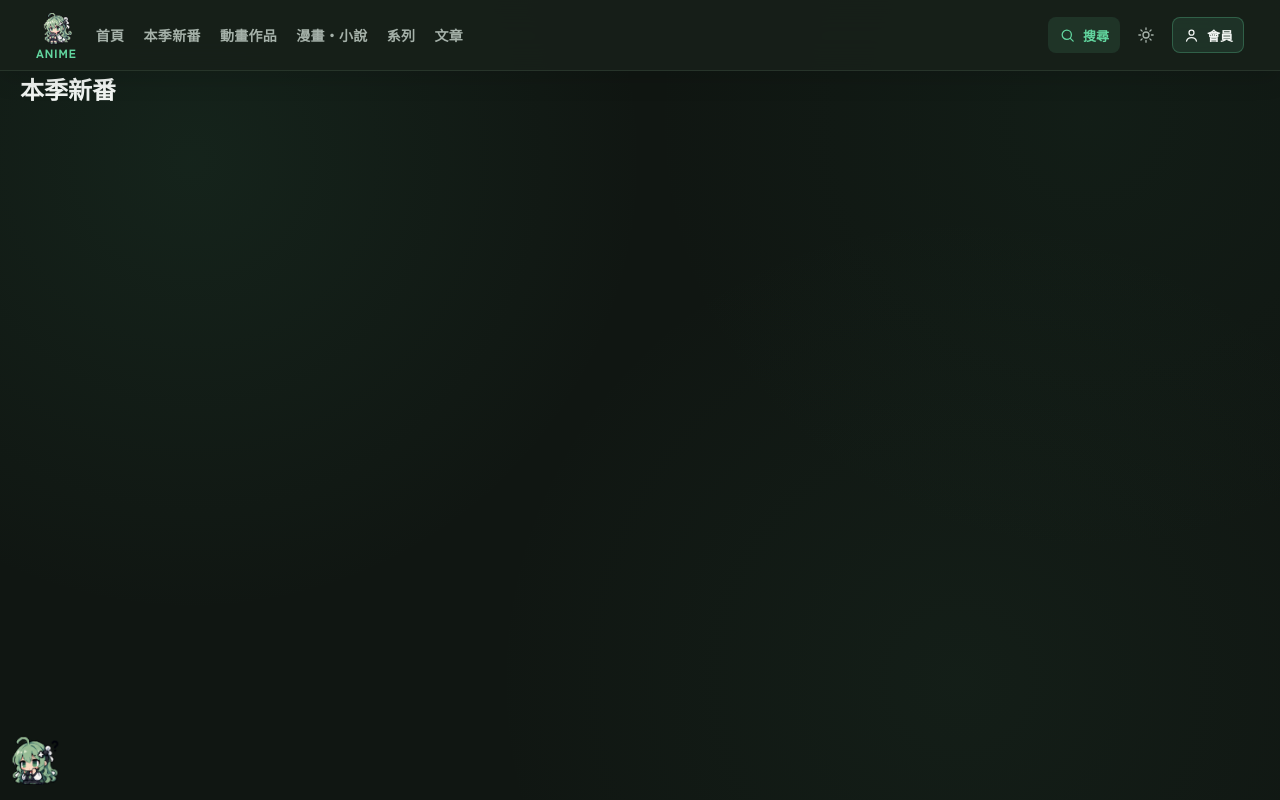
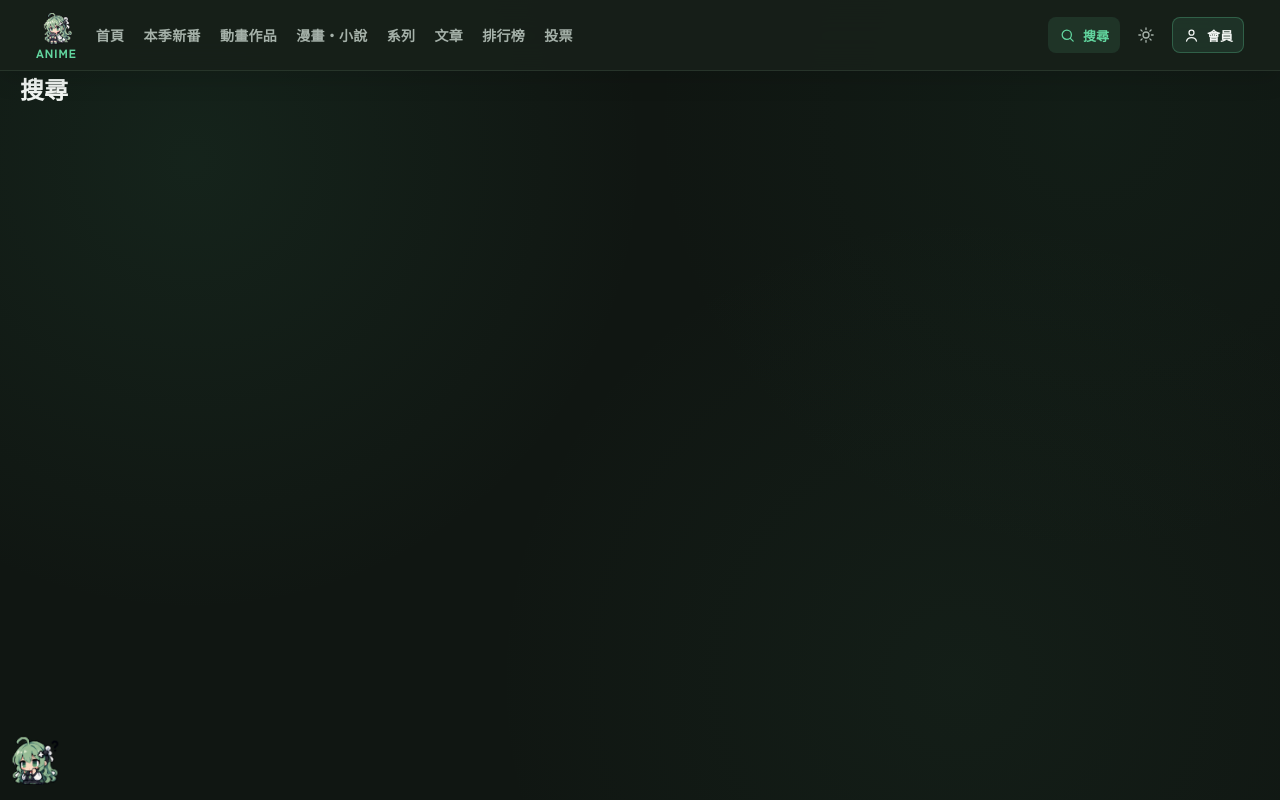
Before and after one commit to su0119w/-----, a React (Vite) app in the folder frontend/: page /search in a window 1280 px wide. Built offline with nearby package versions, Linux system fonts and the light colour scheme.

Commit message:
小修改

```diff
--- a/frontend/src/App.jsx
+++ b/frontend/src/App.jsx
@@ -14,7 +14,8 @@ import WorkDetailPage from "./頁面/workDetail";
 import ArticlesPage from "./頁面/Articles";
 import WorksPage from "./頁面/Works";
 import SearchPage from "./頁面/search";
-import TimeSearch from "./頁面/TimeSearch";
+import SeasonSchedulePage from "./頁面/SeasonSchedule";
+
 function App() {
   return (
     <div className="wrapper">
@@ -31,10 +32,10 @@ function App() {
           <Route path="/genres/:id/edit" element={<GenresEditPage />} />
           <Route path="/works/:id" element={<WorkDetailPage />} />
           <Route path="/articles" element={<ArticlesPage />} />
-          <Route path="" element />
           <Route path="/works" element={<WorksPage />} />
-          <Route path="/search" element={<SearchPage />}/>
-          <Route path="/schedule" element={<TimeSearch />}/>
+          <Route path="/search" element={<SearchPage />} />
+          <Route path="/seasons" element={<SeasonSchedulePage />} />
+
         </Routes>
         <Link className="random">
         <img src="/image/random.png" alt="random"/>
--- a/frontend/src/元件/Header.jsx
+++ b/frontend/src/元件/Header.jsx
@@ -39,7 +39,7 @@ function Header() {
             </NavLink>
           </li>
           <li>
-            <Link to="/search">本季新番</Link>
+            <NavLink to="/seasons">本季新番</NavLink>
           </li>
           <li>
             <Link
@@ -62,6 +62,12 @@ function Header() {
           </li>
           <li>
             <NavLink to="/articles">文章</NavLink>
+          </li>
+          <li>
+            <NavLink to="/articles">排行榜</NavLink>
+          </li>
+           <li>
+            <NavLink to="/articles">投票</NavLink>
           </li>
         </ul>
 
--- a/frontend/src/頁面/Home.jsx
+++ b/frontend/src/頁面/Home.jsx
@@ -356,7 +356,7 @@ function HomePage() {
               </div>
               <div className="section-heading-actions">
                 <p>依台灣日期自動更新</p>
-                <Link className="section-more-link" to="/schedule">
+                <Link className="section-more-link" to="/seasons">
                   查看完整 →
                 </Link>
               </div>
@@ -431,7 +431,7 @@ function HomePage() {
               <span>ON AIR TODAY</span>
               <div className="today-airing-title-row">
                 <h2 id="today-airing-title">今天播出</h2>
-                <Link to={"/search/time"} className="section-more-link">查看完整 →</Link>
+                <Link to="/seasons" className="section-more-link">查看完整 →</Link>
               </div>
               <p>台灣時間</p>
             </div>
--- /dev/null
+++ b/frontend/src/頁面/SeasonSchedule.jsx
@@ -0,0 +1,15 @@
+import { useEffect } from "react";
+
+function SeasonSchedulePage() {
+  useEffect(() => {
+    document.title = "本季新番時刻表｜Anime 資訊站";
+  }, []);
+
+  return (
+    <section>
+      <h1>本季新番時刻表</h1>
+    </section>
+  );
+}
+
+export default SeasonSchedulePage;
--- a/frontend/src/頁面/TimeSearch.jsx
+++ /dev/null
@@ -1,14 +0,0 @@
-import { useEffect } from "react";
-function TimeSearch() {
-  useEffect(() => {
-    document.title = "新番時刻表";
-  }, []);
-  return (
-    <>
-      <section>
-        <h1>新番時刻表</h1>
-      </section>
-    </>
-  );
-}
-export default TimeSearch;
--- a/frontend/src/頁面/search.jsx
+++ b/frontend/src/頁面/search.jsx
@@ -1,15 +1,15 @@
 import { useEffect } from "react";
+
 function SearchPage() {
   useEffect(() => {
-    document.title = "本季新番";
+    document.title = "搜尋｜Anime 資訊站";
   }, []);
-  return(
-    <>
+
+  return (
     <section>
-        <h1>本季新番</h1>
+      <h1>搜尋</h1>
     </section>
-    </>
-  )
+  );
 }
 
 export default SearchPage;
```
Also changed, not shown: frontend/public/icons/icon.png, 1 other file (tests, documents, lock files or other folders).
